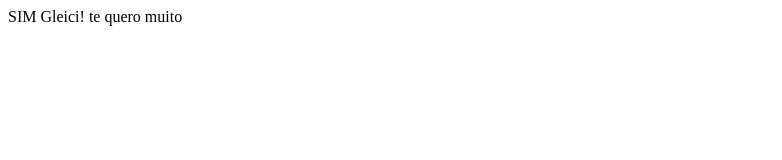
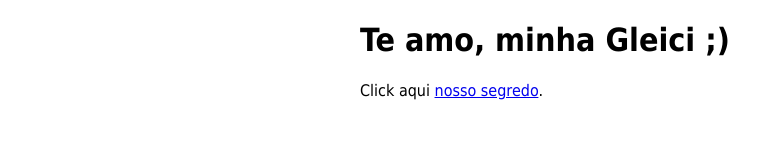
Before and after one commit to RecursiveDeveloper/RecursiveDeveloper.github.io, a plain HTML site: page index.html in a window 1280 px wide. Shown: the whole page, without its empty margins (0-782 px from the left). Drawn offline with Linux system fonts and the light colour scheme.

Commit message:
Update index.html

```diff
--- a/index.html
+++ b/index.html
@@ -1,11 +1,17 @@
 <!DOCTYPE html>
-<html lang="en">
+<html>
 <head>
-    <meta charset="UTF-8">
-    <meta name="viewport" content="width=device-width, initial-scale=1.0">
-    <title>Document</title>
+    <title>Gleiciene Pereira Reis :3</title>
+    <style>
+    html { color-scheme: light dark; }
+    body { width: 35em; margin: 0 auto;
+    font-family: Tahoma, Verdana, Arial, sans-serif; }
+    </style>
 </head>
 <body>
-    SIM Gleici! te quero muito
+    <h1>Te amo, minha Gleici ;)</h2>
+
+    <p>Click aqui
+    <a href="https://www.gifimages.pics/images/quotes/english/general/love-kiss-image-gif-52650-159851.gif">nosso segredo</a>.<br/>
 </body>
 </html>
```
